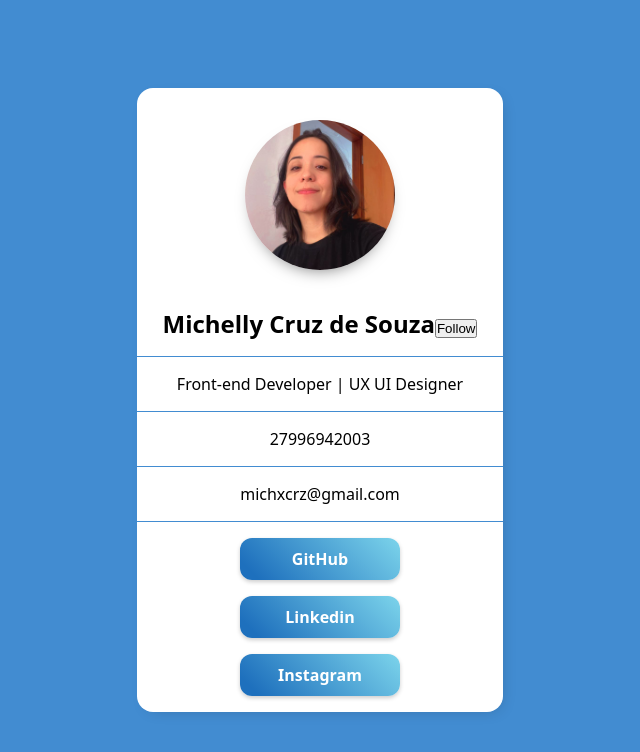
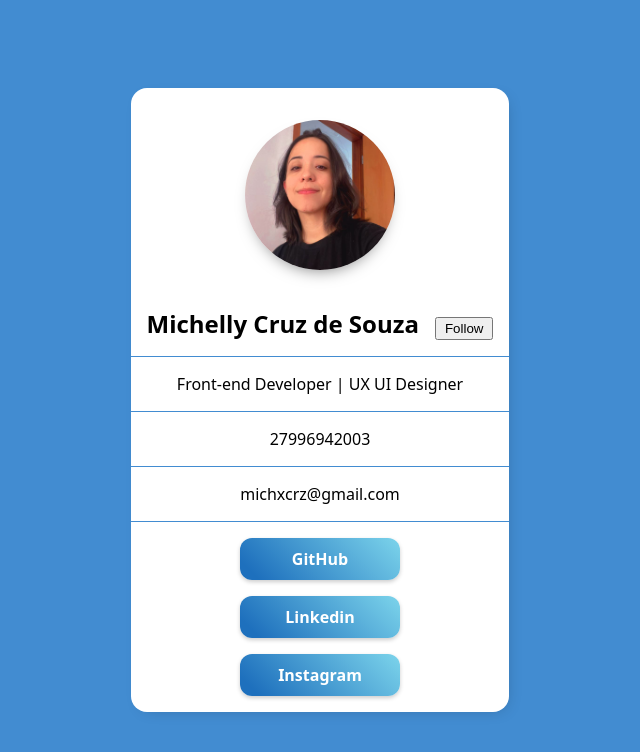
Before and after one commit to michellycruz/react-onebitcode, a React (Vite) app in the folder exercicio3-08/criando-um-componente-profile/: page / in a window 1280 px wide. Shown: the top 752 px of the page, without its empty margins (320-960 px from the left). Built offline with nearby package versions, Linux system fonts and the light colour scheme.

Commit message:
funções no react

```diff
--- a/exercicio3-08/criando-um-componente-profile/src/components/Profile/index.jsx
+++ b/exercicio3-08/criando-um-componente-profile/src/components/Profile/index.jsx
@@ -3,6 +3,11 @@ import LinkButton from "../LinkButton"
 import Title from "../Title"
 import ProfileSection from "./ProfileSection"
 import styles from "./style.module.css"
+
+function handleClick(ev) {
+    alert("Você agora está seguindo!")
+    console.log(ev)
+}
 
 export default function Profile (props){
     return (
@@ -10,7 +15,12 @@ export default function Profile (props){
             <img className={styles.avatar} src={props.avatar} alt={props.name} />
             <Title>
                 <span>{props.name}</span>
-                <button>Follow</button>
+                <button
+                    className={styles.followButton}
+                    onClick={handleClick}
+                >
+                    Follow
+                </button>
             </Title>
             <ProfileSection>{props.bio}</ProfileSection>
             <ProfileSection>{props.tel}</ProfileSection>
--- a/exercicio3-08/criando-um-componente-profile/src/components/Profile/style.module.css
+++ b/exercicio3-08/criando-um-componente-profile/src/components/Profile/style.module.css
@@ -20,3 +20,8 @@
     gap: 1rem;
     align-items: center;
   }
+
+  .followButton {
+    margin-left: 1rem;
+    padding: .125rem .5rem;
+  }
```
